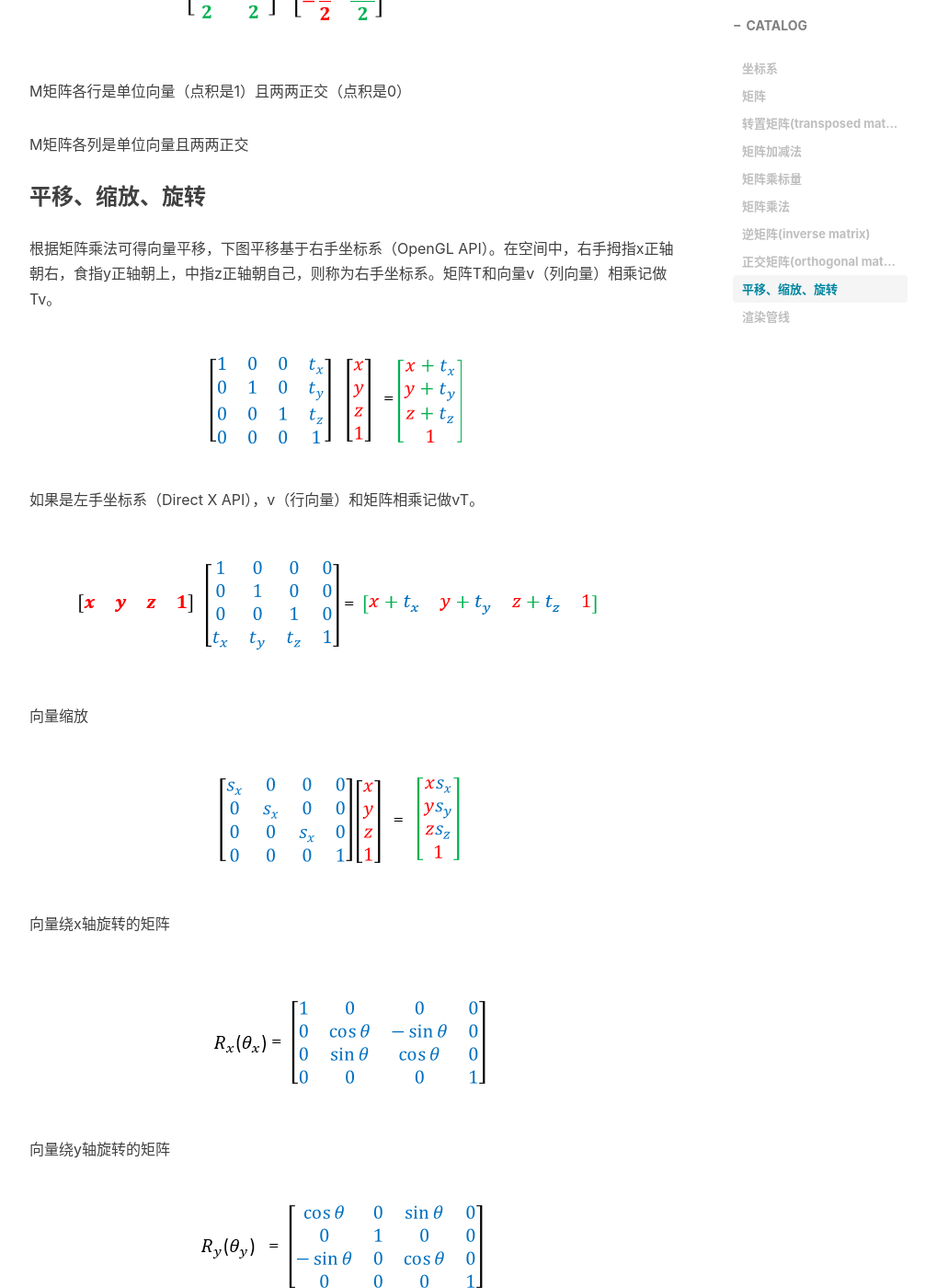
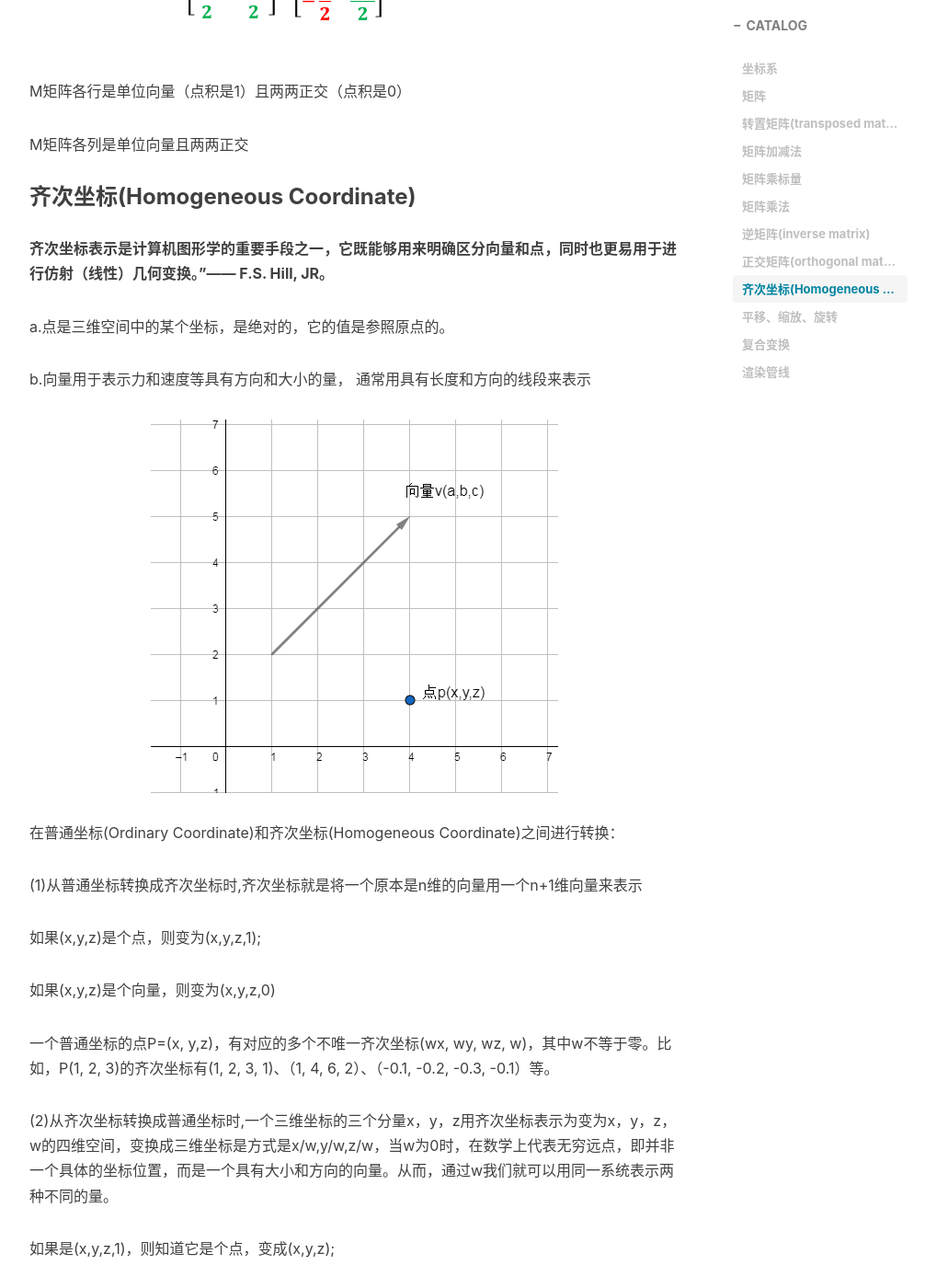
Before and after one commit to chenanbao/chenanbao.github.io, a Jekyll site: the page built from _posts/2018-10-29-矩阵变换.md, in a window 1280 px wide and 1400 px high, scrolled down 6034 px. Shown: the whole window at 92% size, without its empty margins (233-1239 px from the left). Built offline with Jekyll 4.4.1, drawn with Linux system fonts in a browser that asks for light colours; nearby versions of some CDN libraries; comment, search, counter and statistics services are not loaded; some of the changed text lies outside the part shown.

Commit message:
解释为什么平移缩放旋转为什么扩维度 引入齐次坐标

```diff
--- a/_posts/2018-10-29-矩阵变换.md
+++ b/_posts/2018-10-29-矩阵变换.md
@@ -112,6 +112,31 @@
 
   M矩阵各列是单位向量且两两正交
 
+### 齐次坐标(Homogeneous Coordinate)
+
+**齐次坐标表示是计算机图形学的重要手段之一，它既能够用来明确区分向量和点，同时也更易用于进行仿射（线性）几何变换。”—— F.S. Hill, JR。**
+
+a.点是三维空间中的某个坐标，是绝对的，它的值是参照原点的。
+
+b.向量用于表示力和速度等具有方向和大小的量， 通常用具有长度和方向的线段来表示
+
+  ![image](/img/pos_102.png)
+
+在普通坐标(Ordinary Coordinate)和齐次坐标(Homogeneous Coordinate)之间进行转换：
+
+(1)从普通坐标转换成齐次坐标时,齐次坐标就是将一个原本是n维的向量用一个n+1维向量来表示
+
+   如果(x,y,z)是个点，则变为(x,y,z,1);
+
+   如果(x,y,z)是个向量，则变为(x,y,z,0)
+
+一个普通坐标的点P=(x, y,z)，有对应的多个不唯一齐次坐标(wx, wy, wz, w)，其中w不等于零。比如，P(1, 2, 3)的齐次坐标有(1, 2, 3, 1)、（1, 4, 6, 2）、（-0.1, -0.2, -0.3, -0.1）等。
+
+(2)从齐次坐标转换成普通坐标时,一个三维坐标的三个分量x，y，z用齐次坐标表示为变为x，y，z，w的四维空间，变换成三维坐标是方式是x/w,y/w,z/w，当w为0时，在数学上代表无穷远点，即并非一个具体的坐标位置，而是一个具有大小和方向的向量。从而，通过w我们就可以用同一系统表示两种不同的量。
+
+   如果是(x,y,z,1)，则知道它是个点，变成(x,y,z);
+
+   如果是(x,y,z,0)，则知道它是个向量，仍然变成(x,y,z)
 
 ### 平移、缩放、旋转
 
@@ -122,6 +147,8 @@
   如果是左手坐标系（Direct X API），v（行向量）和矩阵相乘记做vT。
 
   ![image](/img/pos_90.png)
+
+  平移变换只对于点才有意义，因为普通向量没有位置概念，只有大小和方向,而平移变换是个加法运算（点r=[rx,ry,rz] ，平移t=[tx,ty,tz]  ，r+t=[rx+tx,ry+ty,rz+tz]），不方便以后和旋转、缩放做乘法混合计算,所以引入齐次坐标区分，写成两个矩阵乘积形式的。而旋转和缩放对于向量和点都有意义。
 
   向量缩放
 
@@ -158,7 +185,7 @@
  这个线性方程就可以变换成上图的矩阵了
 
 
-###复合变换
+### 复合变换
 
  有了以上平移、缩放、旋转矩阵后，我们就可以通过矩阵乘法求得点P任意变化后坐标P'：
 
```
Also changed, not shown: img/pos_102.png (added).
